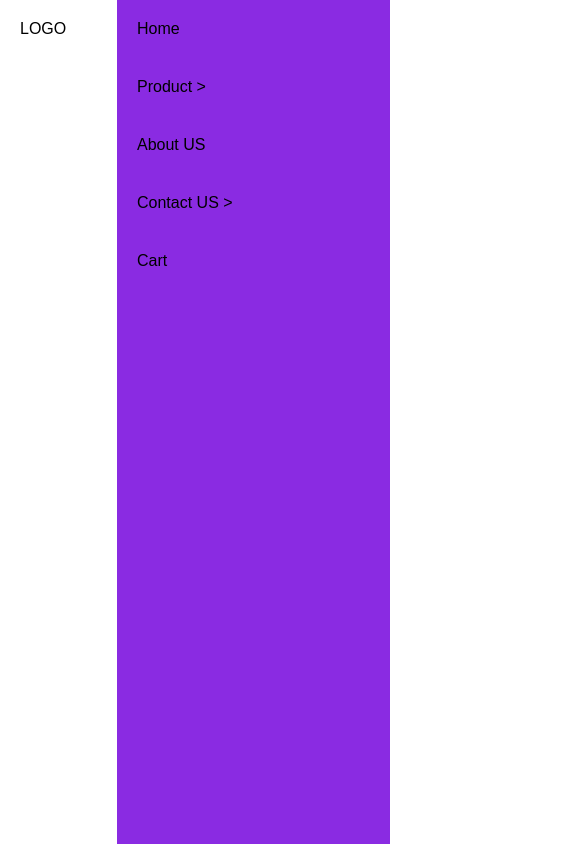
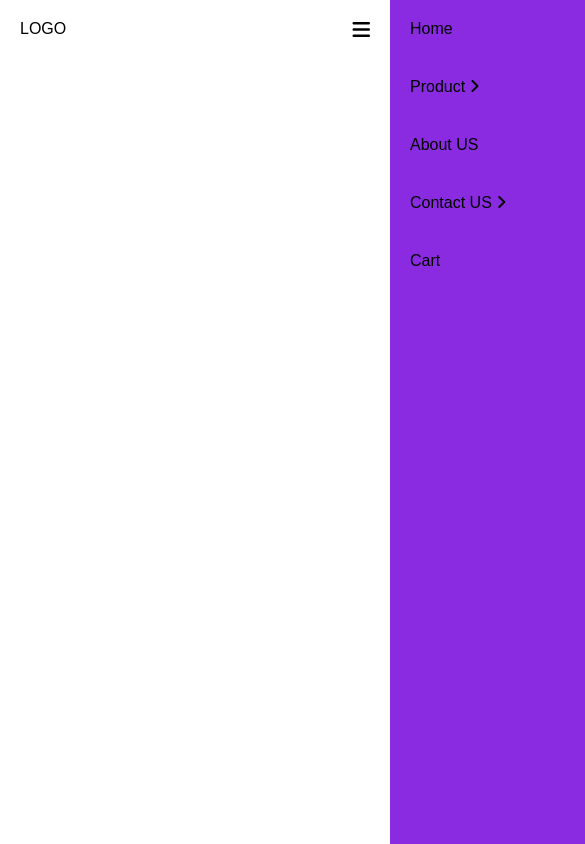
Before and after one commit to Sahil191104/CSS8, a plain HTML site: page subButton.html in a window 390 px wide. Shown: the top 844 px of the page, 585 px wide, since content can reach past the window. Drawn offline with Linux system fonts and the light colour scheme.

Commit message:
2_2_2023

```diff
--- /dev/null
+++ b/css/Megamenu.css
@@ -0,0 +1,31 @@
+* {
+    margin: 0;
+    padding: 0;
+    box-sizing: border-box;
+}
+
+header {
+    justify-content: space-between;
+    display: flex;
+    font-family: sans-serif;
+}
+
+header a {
+    text-decoration: none;
+    display: inline-block;
+    padding: 20px;
+    color: black;
+}
+
+header nav ul li {
+    display: inline-block;
+    list-style: none;
+    position: relative;
+    transition: all 1s;
+}
+
+header nav ul li a:hover {
+    background-color: black;
+    color: #FFF;
+    transition: all 1.3s;
+}
--- a/css/subButton.css
+++ b/css/subButton.css
@@ -21,11 +21,13 @@ header nav ul li {
     display: inline-block;
     list-style: none;
     position: relative;
+    transition: all 1s;
 }
 
 header nav ul li a:hover {
     background-color: black;
     color: #FFF;
+    transition: all 1.3s;
 }
 
 header nav ul li ul {
@@ -46,7 +48,7 @@ header nav ul li ul li a {
     width: 100%;
 }
 
-header nav ul li:hover > ul {
+header nav ul li:hover>ul {
     display: inline-block;
 }
 
@@ -57,21 +59,31 @@ header nav ul li ul li ul {
     position: absolute;
 }
 
+nav>i, nav ul>i {
+    display: none !important;
+}
+
+header nav ul li:hover > a i {
+    transform: rotate(90deg);
+}
+
 @media screen and (max-width: 770px) {
-    nav > ul {
+    nav>ul {
         position: absolute;
         top: 0;
-        right: 0;
+        right: -70%;
         background-color: blueviolet;
         width: 70%;
         height: 100vh;
+        transition: all 1s;
     }
 
     header nav ul li {
         display: block;
     }
 
-    header nav ul li ul, header nav ul li ul li ul {
+    header nav ul li ul,
+    header nav ul li ul li ul {
         position: relative;
         top: 0;
         left: 0;
@@ -82,11 +94,31 @@ header nav ul li ul li ul {
         width: 100%;
     }
 
-    header nav ul li ul li > a {
+    header nav ul li ul li>a {
         padding-left: 50px;
     }
 
-    header nav ul li ul li ul li > a {
+    header nav ul li ul li ul li>a {
         padding-left: 70px;
     }
+
+    nav ul > i {
+        float: right;
+        padding: 17px 20px;
+        color: #FFF;
+        font-size: 30px;
+        z-index: 999;
+        position: relative;
+        display: inline-block !important;
+    }
+
+    nav>i {
+        padding: 20px;
+        font-size: 20px;
+        display: inline-block !important;
+    }
+
+    .showHide {
+        right: 0;
+    }
 }
--- a/subButton.html
+++ b/subButton.html
@@ -5,6 +5,7 @@
     <meta http-equiv="X-UA-Compatible" content="IE=edge">
     <meta name="viewport" content="width=device-width, initial-scale=1.0">
     <title>Document</title>
+    <link rel="stylesheet" href="https://cdnjs.cloudflare.com/ajax/libs/font-awesome/6.2.1/css/all.min.css" integrity="sha512-MV7K8+y+gLIBoVD59lQIYicR65iaqukzvf/nwasF0nqhPay5w/9lJmVM2hMDcnK1OnMGCdVK+iQrJ7lzPJQd1w==" crossorigin="anonymous" referrerpolicy="no-referrer" />
     <link rel="stylesheet" href="./css/subButton.css">
 </head>
 <body>
@@ -12,14 +13,16 @@
         <a href="#">LOGO</a>
 
         <nav>
-            <ul>
+            <i class="fa-solid fa-bars" onclick="toggleMenu()"></i>
+            <ul id="menu">
+                <i class="fa-solid fa-xmark" onclick="toggleMenu()"></i>
                 <li><a href="#">Home</a></li>
                 <li>
-                    <a href="#">Product ></a>
+                    <a href="#">Product <i class="fa-solid fa-angle-right"></i></a>
                     <ul>
                         <li><a href="#">Food</a></li>
                         <li>
-                            <a href="#">Game ></a>
+                            <a href="#">Game <i class="fa-solid fa-angle-right"></i></a>
                             <ul>
                                 <li><a href="#">Minecraft</a></li>
                                 <li><a href="#">Indus</a></li>
@@ -32,7 +35,7 @@
                 </li>
                 <li><a href="#">About US</a></li>
                 <li>
-                    <a href="#">Contact US ></a>
+                    <a href="#">Contact US <i class="fa-solid fa-angle-right"></i></a>
                     <ul>
                         <li><a href="#">Surat</a></li>
                     </ul>
@@ -41,5 +44,11 @@
             </ul>
         </nav>
     </header>
+
+    <script>
+        function toggleMenu() {
+            document.getElementById("menu").classList.toggle('showHide')
+        }
+    </script>
 </body>
 </html>
```
Also changed, not shown: Megamenu.html (added, +25 -0 lines).
